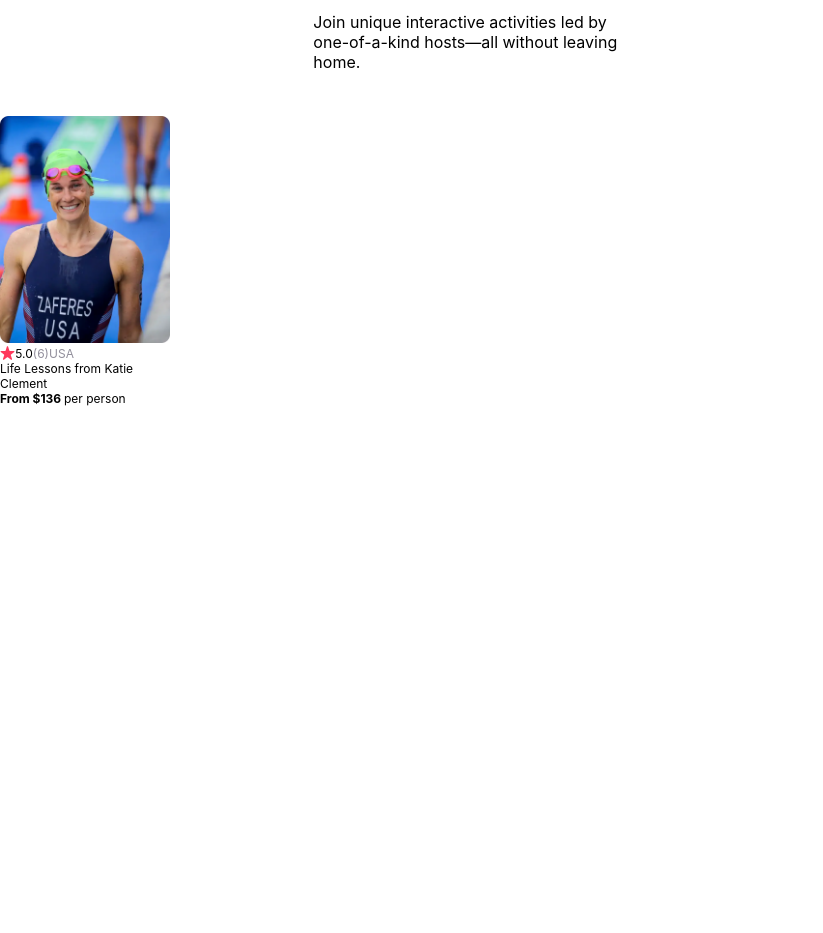
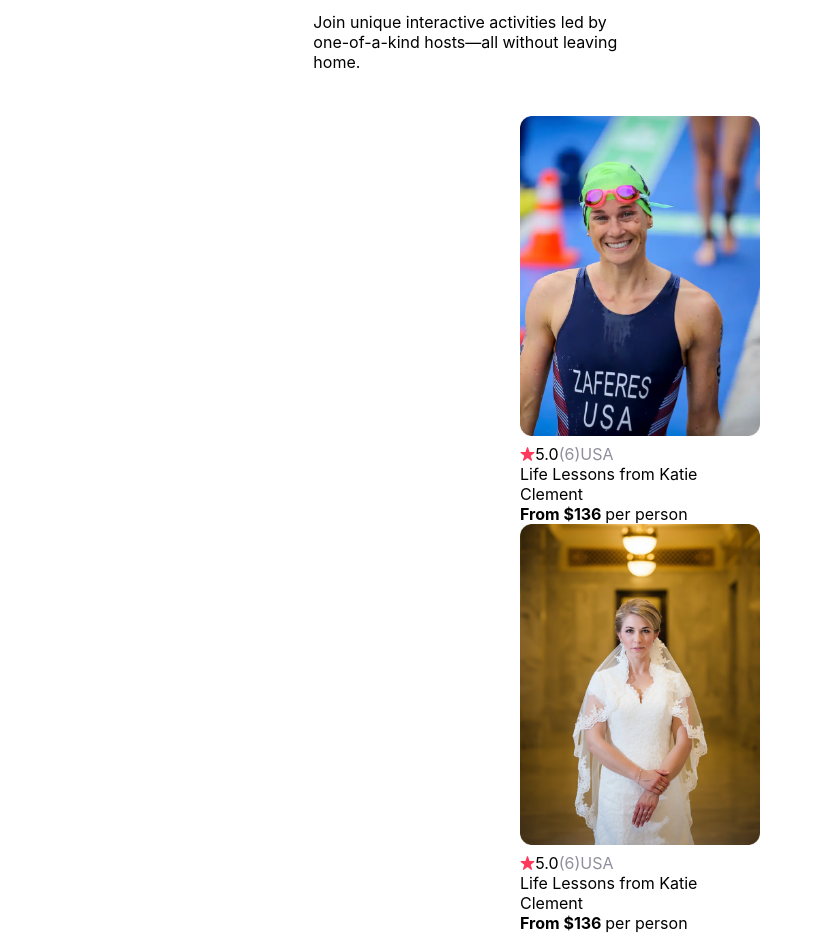
Before and after one commit to iamclement1/airbnb, a React (Vite) app: page / in a window 1280 px wide. Shown: the part 631-1564 px from the top of the page, without its empty margins (0-823 px from the left). Before the commit the page ends 1037 px from the top, so only its background shows below. Built offline with nearby package versions, Linux system fonts and the light colour scheme.

Commit message:
added props in card

```diff
--- a/src/App.css
+++ b/src/App.css
@@ -47,19 +47,28 @@ section {
     padding-top: 12px;
 }
 
+.product {
+    display: flex;
+}
+
 .card {
-    width: 170px;
-    font-size: 12px;
+    width: 240px;
+    font-size: 16px;
+    margin: auto;
+
 }
 
 .card-img {
     width: 100%;
+    display: block;
+    padding-bottom: 8px;
 
 }
 
 .card-stats {
     display: flex;
     align-items: center;
+    white-space: nowrap;
 }
 
 .card-star{
--- a/src/App.jsx
+++ b/src/App.jsx
@@ -1,10 +1,11 @@
 import { useState } from 'react'
-import { FontAwesomeIcon } from '@fortawesome/react-fontawesome'
 import logo from './logo.svg'
 import './App.css'
 import Navbar from './Components/Navbar/Navbar'
 import Hero from './Components/Pages/Hero'
 import Card from './Components/Pages/Card'
+import Image from './assets/Card-Img.png'
+import Img from './assets/CardImg2.png'
 
 
 function App() {
@@ -14,7 +15,13 @@ function App() {
     <div className="App">
       <Navbar />
       <Hero />
-      <Card />
+      <Card
+      img={ Image }
+      name= 'Life lesson with Clement'
+      />
+      <Card
+      img={ Img }
+      />
     </div>
   )
 }
--- a/src/Components/Pages/Card.jsx
+++ b/src/Components/Pages/Card.jsx
@@ -3,12 +3,12 @@ import Image from '../../assets/Card-Img.png'
 import Star from '../../assets/Star.svg'
 
 
-const Card = () => {
+const Card = (props) => {
 
     return (
-    <div>
+    <div className='product'>
         <div className="card">
-            <img className='card-img' src={Image} alt="Card-Image-1" />
+            <img className='card-img' src={ props.img } alt="Card-Image-1" />
             <div className="card-stats">
                 <img className='card-star' src={ Star } alt="" />
                 <span>5.0</span>
```
Also changed, not shown: src/Components/Contact.jsx (added, +13 -0 lines).
